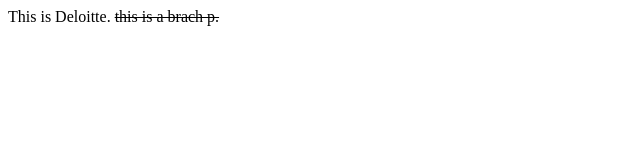
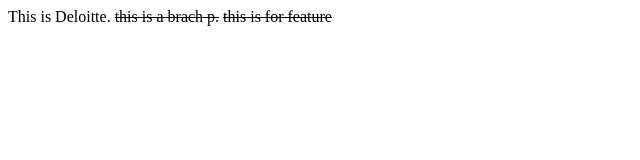
Before and after one commit to AkshitaSakaria/deloitte, a plain HTML site: page index.html in a window 1280 px wide. Shown: the whole page, without its empty margins (0-640 px from the left). Drawn offline with Linux system fonts and the light colour scheme.

Commit message:
this is a best feature

```diff
--- a/index.html
+++ b/index.html
@@ -2,3 +2,4 @@
     This is Deloitte.
 </paragraph>
 <s>this is a brach p.</s>
+<s>this is for feature</s>
```
